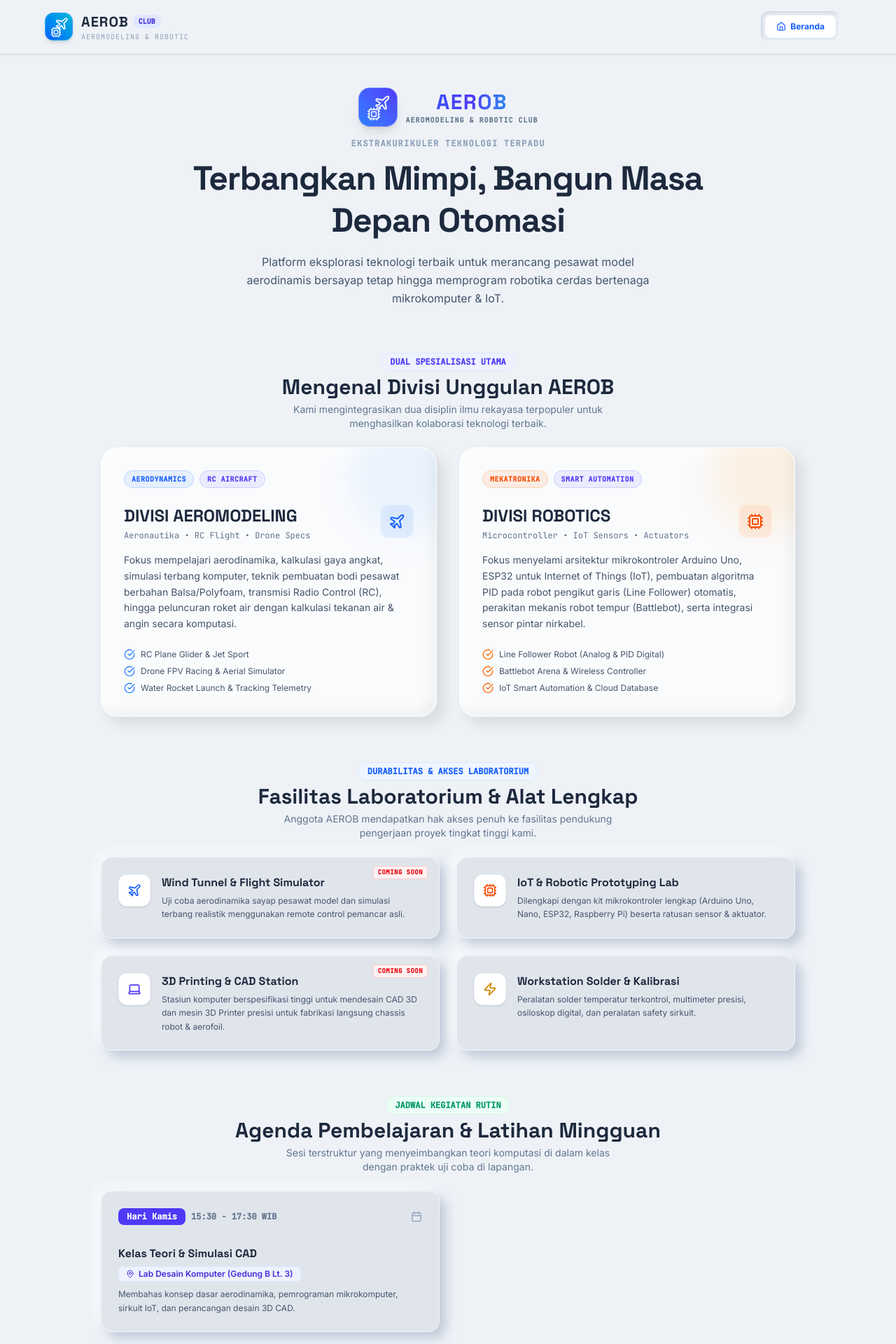
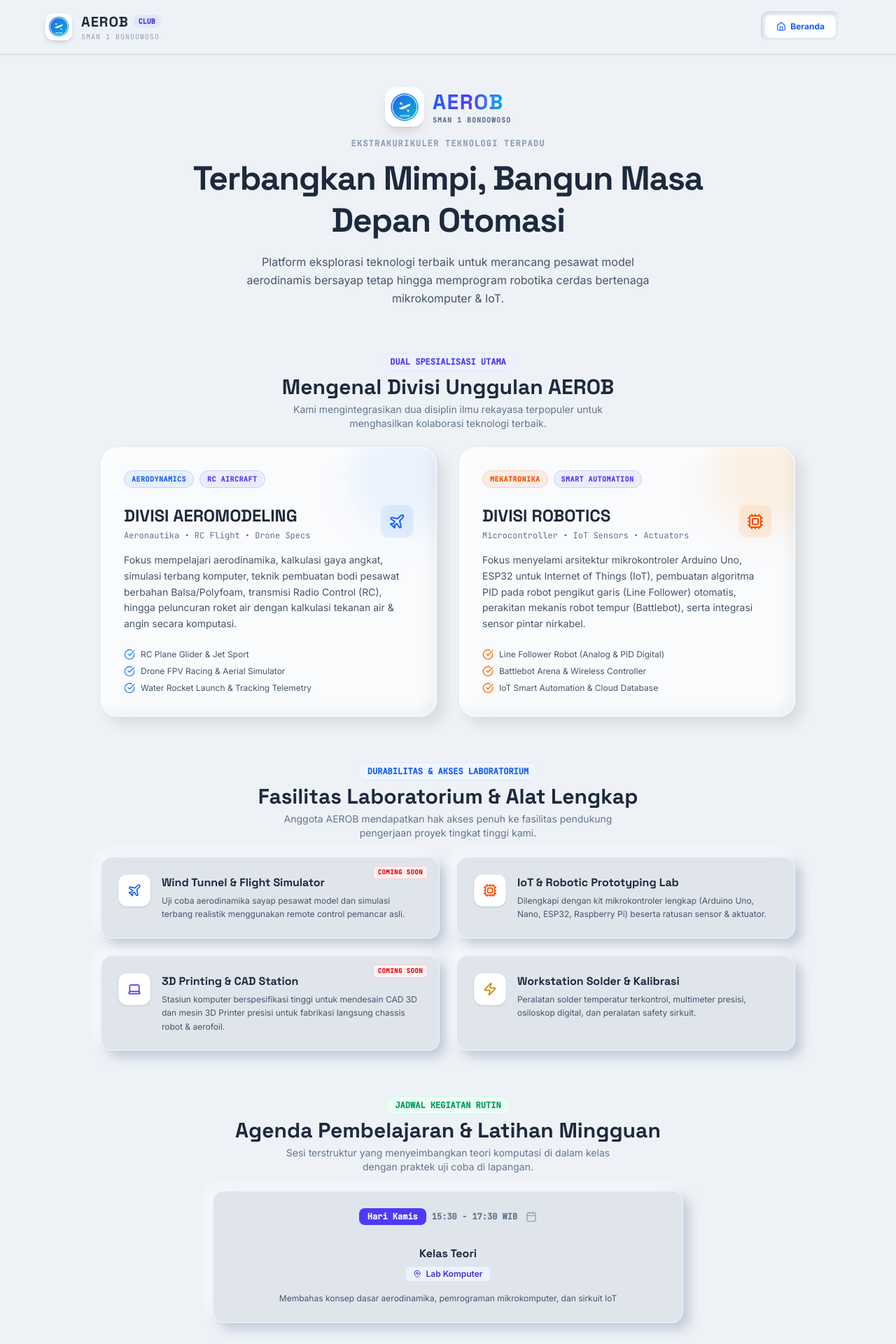
Before and after one commit to 4yikromlah/daftar_erob, a React (Vite) app: page / in a window 1280 px wide. Shown: the top 1920 px of the page at 70% size. Built offline with nearby package versions, Linux system fonts and the light colour scheme; no server answers.

Commit message:
feat: update branding to SMAN 1 Bondowoso
Rebrand the application settings, registration forms, and PDF exports to reflect the transition from Malang to SMAN 1 Bondowoso. Added functionality to remove logos in the admin panel.

```diff
--- a/src/App.tsx
+++ b/src/App.tsx
@@ -123,12 +123,19 @@ export default function App() {
   const [isAdminLoginOpen, setIsAdminLoginOpen] = useState(false);
   const [isAdminLoggedIn, setIsAdminLoggedIn] = useState(false);
 
+  // Load initial Kop Config from LocalStorage or default
   const [kopConfig, setKopConfig] = useState<KopConfig>(() => {
     if (typeof window !== 'undefined') {
       const stored = localStorage.getItem(LOCAL_STORAGE_KOP_KEY);
       if (stored) {
         try {
-          return JSON.parse(stored);
+          const parsed = JSON.parse(stored);
+          return {
+            ...parsed,
+            schoolLogo: '', // Clear school logo as requested
+            kopLine2: parsed.kopLine2?.includes('MALANG') ? 'KLUB AEROMODELING & ROBOTIKA (AEROB) BONDOWOSO' : (parsed.kopLine2 || 'KLUB AEROMODELING & ROBOTIKA (AEROB) BONDOWOSO'),
+            kopLine3: 'SMAN 1 BONDOWOSO'
+          };
         } catch (e) {
           console.error('Failed to parse kop config', e);
         }
@@ -138,9 +145,9 @@ export default function App() {
       orgLogo: '',
       schoolLogo: '',
       kopLine1: 'ORGANISASI INTRA SEKOLAH (OSIS) / KLUB EKSTRAKURIKULER',
-      kopLine2: 'KLUB AEROMODELING & ROBOTIKA (AEROB) MALANG',
-      kopLine3: 'SEKOLAH MENENGAH ATAS NEGERI 3 MALANG',
-      kopLine4: 'Sekretariat: Jl. Tugu No. 18, Malang, Jawa Timur. Telp/WA: 081234567890'
+      kopLine2: 'KLUB AEROMODELING & ROBOTIKA (AEROB) BONDOWOSO',
+      kopLine3: 'SMAN 1 BONDOWOSO',
+      kopLine4: 'Sekretariat: SMAN 1 Bondowoso, Jawa Timur'
     };
   });
 
@@ -151,19 +158,16 @@ export default function App() {
     return (import.meta as any).env.VITE_SHEETS_API_URL || '';
   });
 
-  // Generate logos on mount if missing
+  // Generate org logo on mount if missing
   useEffect(() => {
-    if (!kopConfig.orgLogo || !kopConfig.schoolLogo) {
-      const defaultOrg = generateAerobLogo();
-      const defaultSchool = generateSchoolLogo();
     const updated = {
       ...kopConfig,
-        orgLogo: kopConfig.orgLogo || defaultOrg,
-        schoolLogo: kopConfig.schoolLogo || defaultSchool
+      orgLogo: kopConfig.orgLogo || generateAerobLogo(),
+      schoolLogo: '',
+      kopLine3: 'SMAN 1 BONDOWOSO'
     };
     setKopConfig(updated);
     localStorage.setItem(LOCAL_STORAGE_KOP_KEY, JSON.stringify(updated));
-    }
   }, []);
 
   const handleUpdateKopConfig = (newConfig: KopConfig) => {
@@ -232,17 +236,39 @@ export default function App() {
         <div className="max-w-6xl mx-auto flex flex-col md:flex-row items-center justify-between gap-4">
 
           {/* Organization Logo Identity */}
-          <div className="flex items-center gap-3 cursor-pointer" onClick={() => setActiveTab('beranda')}>
+          <div className="flex items-center gap-3 cursor-pointer group" onClick={() => setActiveTab('beranda')}>
+            <div className="flex items-center gap-2">
+              {kopConfig.schoolLogo && (
+                <img
+                  src={kopConfig.schoolLogo}
+                  alt="Logo Sekolah"
+                  className="w-10 h-10 object-contain rounded-xl bg-white/90 p-1 shadow-md border border-slate-200/80 group-hover:scale-105 transition-all duration-300"
+                  referrerPolicy="no-referrer"
+                />
+              )}
+              {kopConfig.orgLogo && (
+                <img
+                  src={kopConfig.orgLogo}
+                  alt="Logo Organisasi"
+                  className="w-10 h-10 object-contain rounded-xl bg-white/90 p-1 shadow-md border border-slate-200/80 group-hover:scale-105 transition-all duration-300"
+                  referrerPolicy="no-referrer"
+                />
+              )}
+              {!kopConfig.schoolLogo && !kopConfig.orgLogo && (
                 <div className="w-10 h-10 rounded-xl bg-gradient-to-tr from-blue-600 to-cyan-500 flex items-center justify-center text-white shadow-md border border-white/20">
                   <Plane className="w-5 h-5 absolute -translate-y-1 translate-x-1" />
                   <Cpu className="w-4 h-4 absolute translate-y-2 -translate-x-1" />
+                </div>
+              )}
             </div>
             <div>
               <div className="flex items-center gap-1.5">
                 <span className="font-extrabold text-xl tracking-wider text-slate-800 font-display">AEROB</span>
                 <span className="text-[10px] bg-indigo-100 text-indigo-700 font-bold font-mono px-2 py-0.5 rounded-full">CLUB</span>
               </div>
-              <p className="text-[10px] font-mono text-slate-400 tracking-widest uppercase">Aeromodeling & Robotic</p>
+              <p className="text-[10px] font-mono text-slate-400 tracking-widest uppercase">
+                {kopConfig.kopLine3 || 'Aeromodeling & Robotic'}
+              </p>
             </div>
           </div>
 
@@ -316,6 +342,7 @@ export default function App() {
               <HeroSection
                 onOpenRegister={() => setIsRegisterOpen(true)}
                 onOpenAdminLogin={() => setIsAdminLoginOpen(true)}
+                kopConfig={kopConfig}
               />
             </motion.div>
           )}
@@ -347,11 +374,10 @@ export default function App() {
       <footer className="bg-[#eef2f7] border-t border-slate-200/50 py-8 px-6 text-center text-slate-500">
         <div className="max-w-4xl mx-auto flex flex-col md:flex-row items-center justify-between gap-4">
           <div className="text-left text-xs md:text-sm">
-            <p className="font-bold text-slate-700">AEROB (Aeromodeling & Robotic Club)</p>
-            <p className="text-slate-400 mt-1">Gedung Pusat Kreativitas Mahasiswa, Kavling Dirgantara No. 12</p>
+            <p className="font-bold text-slate-700">AEROB (Aeromodeling & Robotic)</p>
           </div>
           <div className="text-xs text-slate-400 font-mono">
-            © 2026 AEROB. All Rights Reserved. Crafted with React & Tailwind CSS.
+            © 2026 AEROB
           </div>
         </div>
       </footer>
--- a/src/components/AdminPanel.tsx
+++ b/src/components/AdminPanel.tsx
@@ -90,6 +90,15 @@ export default function AdminPanel({
     triggerSuccess(`Logo ${type === 'org' ? 'Organisasi' : 'Sekolah'} berhasil di-reset ke default!`);
   };
 
+  const handleRemoveLogo = (type: 'org' | 'school') => {
+    if (type === 'org') {
+      onUpdateKopConfig({ ...kopConfig, orgLogo: '' });
+    } else {
+      onUpdateKopConfig({ ...kopConfig, schoolLogo: '' });
+    }
+    triggerSuccess(`Logo ${type === 'org' ? 'Organisasi' : 'Sekolah'} berhasil dihapus!`);
+  };
+
   const handleSaveKopConfig = (e: React.FormEvent) => {
     e.preventDefault();
     onUpdateKopConfig({
@@ -110,9 +119,9 @@ export default function AdminPanel({
         orgLogo: defaultOrg,
         schoolLogo: defaultSchool,
         kopLine1: 'ORGANISASI INTRA SEKOLAH (OSIS) / KLUB EKSTRAKURIKULER',
-        kopLine2: 'KLUB AEROMODELING & ROBOTIKA (AEROB) MALANG',
-        kopLine3: 'SEKOLAH MENENGAH ATAS NEGERI 3 MALANG',
-        kopLine4: 'Sekretariat: Jl. Tugu No. 18, Malang, Jawa Timur. Telp/WA: 081234567890'
+        kopLine2: 'KLUB AEROMODELING & ROBOTIKA (AEROB) BONDOWOSO',
+        kopLine3: 'SMAN 1 BONDOWOSO',
+        kopLine4: 'Sekretariat: SMAN 1 Bondowoso, Jawa Timur'
       });
       triggerSuccess('Konfigurasi KOP berhasil di-reset!');
     }
@@ -770,6 +779,14 @@ function doGet(e) {
                       >
                         <RotateCcw className="w-4 h-4" />
                       </button>
+                      <button
+                        type="button"
+                        onClick={() => handleRemoveLogo('org')}
+                        className="p-2 border border-rose-200 text-rose-500 hover:text-rose-600 rounded-lg hover:bg-rose-50 transition-all cursor-pointer"
+                        title="Hapus logo"
+                      >
+                        <Trash2 className="w-4 h-4" />
+                      </button>
                     </div>
                     <p className="text-[10px] text-slate-400">File maksimal 1MB, format transparan direkomendasikan.</p>
                   </div>
@@ -805,6 +822,14 @@ function doGet(e) {
                         title="Reset ke logo default"
                       >
                         <RotateCcw className="w-4 h-4" />
+                      </button>
+                      <button
+                        type="button"
+                        onClick={() => handleRemoveLogo('school')}
+                        className="p-2 border border-rose-200 text-rose-500 hover:text-rose-600 rounded-lg hover:bg-rose-50 transition-all cursor-pointer"
+                        title="Hapus logo"
+                      >
+                        <Trash2 className="w-4 h-4" />
                       </button>
                     </div>
                     <p className="text-[10px] text-slate-400">File maksimal 1MB, format transparan direkomendasikan.</p>
@@ -1018,13 +1043,13 @@ function doGet(e) {
                       {localKop1 || 'ORGANISASI INTRA SEKOLAH (OSIS) / KLUB EKSTRAKURIKULER'}
                     </div>
                     <div className="text-[12px] font-extrabold text-slate-900 leading-tight uppercase mt-0.5">
-                      {localKop2 || 'KLUB AEROMODELING & ROBOTIKA (AEROB) MALANG'}
+                      {localKop2 || 'KLUB AEROMODELING & ROBOTIKA (AEROB) BONDOWOSO'}
                     </div>
                     <div className="text-[11px] font-bold text-slate-800 leading-tight mt-0.5">
-                      {localKop3 || 'SEKOLAH MENENGAH ATAS NEGERI 3 MALANG'}
+                      {localKop3 || 'SMAN 1 BONDOWOSO'}
                     </div>
                     <div className="text-[8px] text-slate-400 mt-1 leading-relaxed">
-                      {localKop4 || 'Sekretariat: Jl. Tugu No. 18, Malang, Jawa Timur. Telp/WA: 081234567890'}
+                      {localKop4 || 'Sekretariat: SMAN 1 Bondowoso, Jawa Timur'}
                     </div>
                   </div>
 
@@ -1124,7 +1149,7 @@ function doGet(e) {
                     {/* Siswa Column */}
                     <div className="text-center flex flex-col items-center">
                       <div className="invisible select-none leading-normal">
-                        Malang, {new Date().toLocaleDateString('id-ID', { year: 'numeric', month: 'long', day: 'numeric' })}
+                        Bondowoso, {new Date().toLocaleDateString('id-ID', { year: 'numeric', month: 'long', day: 'numeric' })}
                       </div>
                       <div className="text-slate-800 font-medium">Siswa Pendaftar,</div>
                       {/* Generous space for signing */}
@@ -1137,7 +1162,7 @@ function doGet(e) {
                     {/* Orang Tua / Wali Column */}
                     <div className="text-center flex flex-col items-center">
                       <div className="text-slate-600 leading-normal">
-                        Malang, {new Date().toLocaleDateString('id-ID', { year: 'numeric', month: 'long', day: 'numeric' })}
+                        Bondowoso, {new Date().toLocaleDateString('id-ID', { year: 'numeric', month: 'long', day: 'numeric' })}
                       </div>
                       <div className="text-slate-800 font-medium">Orang Tua / Wali,</div>
                       {/* Generous space for signing */}
--- a/src/components/HeroSection.tsx
+++ b/src/components/HeroSection.tsx
@@ -5,14 +5,15 @@ import {
   Laptop, Sparkles, MessageCircle, ChevronDown, Check, ArrowRight
 } from 'lucide-react';
 import { useState } from 'react';
-import { DivisionType } from '../types';
+import { DivisionType, KopConfig } from '../types';
 
 interface HeroSectionProps {
   onOpenRegister: () => void;
   onOpenAdminLogin: () => void;
+  kopConfig?: KopConfig;
 }
 
-export default function HeroSection({ onOpenRegister, onOpenAdminLogin }: HeroSectionProps) {
+export default function HeroSection({ onOpenRegister, onOpenAdminLogin, kopConfig }: HeroSectionProps) {
   const [activeFaq, setActiveFaq] = useState<number | null>(null);
 
   const toggleFaq = (index: number) => {
@@ -48,9 +49,9 @@ export default function HeroSection({ onOpenRegister, onOpenAdminLogin }: HeroSe
     {
       day: "Kamis",
       time: "15:30 - 17:30 WIB",
-      type: "Kelas Teori & Simulasi CAD",
-      place: "Lab Desain Komputer (Gedung B Lt. 3)",
-      desc: "Membahas konsep dasar aerodinamika, pemrograman mikrokomputer, sirkuit IoT, dan perancangan desain 3D CAD."
+      type: "Kelas Teori",
+      place: "Lab Komputer",
+      desc: "Membahas konsep dasar aerodinamika, pemrograman mikrokomputer, dan sirkuit IoT"
     }
   ];
 
@@ -58,10 +59,6 @@ export default function HeroSection({ onOpenRegister, onOpenAdminLogin }: HeroSe
     {
       question: "Apakah saya harus memiliki latar belakang pemrograman atau kedirgantaraan?",
       answer: "Sama sekali tidak! AEROB dirancang terbuka bagi pemula. Kami memiliki silabus dasar mingguan yang membimbing Anda mulai dari nol—dari memegang solder & mengunggah kode pertama Anda, hingga merakit sasis pesawat model mandiri."
-    },
-    {
-      question: "Apakah komponen praktek robotika & pesawat disediakan secara gratis?",
-      answer: "Ya! Semua peralatan penunjang utama seperti kit Arduino, sensor sirkuit, baterai LiPo, 3D printer, balsa wood, dan remote control pemancar disediakan oleh klub di laboratorium pengerjaan."
     },
     {
       question: "Bagaimana proses seleksi penerimaan anggota baru?",
@@ -85,7 +82,31 @@ export default function HeroSection({ onOpenRegister, onOpenAdminLogin }: HeroSe
         className="flex flex-col items-center justify-center text-center max-w-3xl mx-auto"
       >
         <div className="flex items-center gap-3 mb-4">
-          {/* AEROB Logo Icon (Claymorphic Style) */}
+          {/* AEROB & School Logos */}
+          {kopConfig?.schoolLogo || kopConfig?.orgLogo ? (
+            <div className="flex items-center gap-2.5">
+              {kopConfig.schoolLogo && (
+                <div className="relative group">
+                  <img
+                    src={kopConfig.schoolLogo}
+                    alt="Logo Sekolah"
+                    className="w-14 h-14 object-contain rounded-2xl bg-white p-1.5 shadow-lg border border-white/80 hover:scale-105 transition-all duration-300"
+                    referrerPolicy="no-referrer"
+                  />
+                </div>
+              )}
+              {kopConfig.orgLogo && (
+                <div className="relative group">
+                  <img
+                    src={kopConfig.orgLogo}
+                    alt="Logo Organisasi"
+                    className="w-14 h-14 object-contain rounded-2xl bg-white p-1.5 shadow-lg border border-white/80 hover:scale-105 transition-all duration-300"
+                    referrerPolicy="no-referrer"
+                  />
+                </div>
+              )}
+            </div>
+          ) : (
             <div className="w-14 h-14 rounded-2xl bg-gradient-to-tr from-blue-500 to-indigo-600 flex items-center justify-center text-white shadow-lg border border-white/30 relative overflow-hidden group">
               <motion.div
                 animate={{ rotate: 360 }}
@@ -95,12 +116,13 @@ export default function HeroSection({ onOpenRegister, onOpenAdminLogin }: HeroSe
               <Plane className="w-6 h-6 absolute -translate-y-1.5 translate-x-1.5 text-white/95" />
               <Cpu className="w-5 h-5 absolute translate-y-2.5 -translate-x-1.5 text-white/90" />
             </div>
-          <div>
+          )}
+          <div className="text-left">
             <h1 className="text-3xl font-extrabold tracking-wider bg-gradient-to-r from-blue-600 via-indigo-600 to-cyan-500 bg-clip-text text-transparent font-display">
               AEROB
             </h1>
             <p className="text-[10px] font-mono uppercase tracking-widest text-slate-500 font-bold">
-              Aeromodeling & Robotic Club
+              {kopConfig?.kopLine3 || 'SMAN 1 BONDOWOSO'}
             </p>
           </div>
         </div>
@@ -274,7 +296,7 @@ export default function HeroSection({ onOpenRegister, onOpenAdminLogin }: HeroSe
       </div>
 
       {/* Schedule Section */}
-      <div className="space-y-6">
+      <div className="space-y-6 max-w-3xl mx-auto">
         <div className="text-center">
           <span className="text-xs font-mono font-bold text-emerald-600 bg-emerald-50 px-3 py-1 rounded-full border border-emerald-100">
             JADWAL KEGIATAN RUTIN
@@ -287,10 +309,11 @@ export default function HeroSection({ onOpenRegister, onOpenAdminLogin }: HeroSe
           </p>
         </div>
 
-        <div className="grid grid-cols-1 md:grid-cols-2 gap-6">
+        <div className="flex justify-center w-full">
+          <div className={`grid gap-6 w-full mx-auto ${schedules.length === 1 ? 'max-w-2xl' : 'grid-cols-1 md:grid-cols-2'}`}>
             {schedules.map((sch, idx) => (
-            <div key={idx} className="neu-flat p-6 rounded-2xl border border-white/60 space-y-4">
-              <div className="flex items-center justify-between border-b pb-3 border-slate-200/60">
+              <div key={idx} className="neu-flat p-6 rounded-2xl border border-white/60 space-y-4 flex flex-col items-center text-center">
+              <div className="flex items-center justify-center gap-3 border-b pb-3 border-slate-200/60 w-full">
                 <div className="flex items-center gap-2">
                   <div className="bg-indigo-600 text-white text-xs font-mono font-extrabold px-3 py-1 rounded-lg">
                     Hari {sch.day}
@@ -300,9 +323,9 @@ export default function HeroSection({ onOpenRegister, onOpenAdminLogin }: HeroSe
                 <Calendar className="w-4 h-4 text-slate-400" />
               </div>
 
-              <div className="space-y-1.5">
+              <div className="space-y-1.5 flex flex-col items-center text-center w-full">
                 <h4 className="font-extrabold text-slate-800 text-base font-display">{sch.type}</h4>
-                <div className="flex items-center gap-1.5 text-xs text-indigo-700 font-semibold bg-indigo-50 w-fit px-2.5 py-0.5 rounded-md border border-indigo-100">
+                <div className="flex items-center gap-1.5 text-xs text-indigo-700 font-semibold bg-indigo-50 px-2.5 py-0.5 rounded-md border border-indigo-100 mx-auto">
                   <MapPin className="w-3 h-3" /> {sch.place}
                 </div>
                 <p className="text-xs text-slate-600 mt-2 leading-relaxed">
@@ -311,6 +334,7 @@ export default function HeroSection({ onOpenRegister, onOpenAdminLogin }: HeroSe
               </div>
             </div>
           ))}
+        </div>
       </div>
     </div>
 
--- a/src/components/RegistrationForm.tsx
+++ b/src/components/RegistrationForm.tsx
@@ -196,7 +196,7 @@ export default function RegistrationForm({
       doc.setTextColor(30, 41, 59);
 
       // Date location
-      const dateStr = `Malang, ${new Date().toLocaleDateString('id-ID', { year: 'numeric', month: 'long', day: 'numeric' })}`;
+      const dateStr = `Bondowoso, ${new Date().toLocaleDateString('id-ID', { year: 'numeric', month: 'long', day: 'numeric' })}`;
       doc.text(dateStr, 150, sigY, { align: 'center' });
 
       // Labels should be in normal (regular) font-weight to match the image exactly
@@ -373,7 +373,7 @@ export default function RegistrationForm({
                     id="kelas"
                     type="text"
                     required
-                    placeholder="Contoh: XII IPA 3 atau XI Teknik Mesin"
+                    placeholder="Contoh: SMPN ........."
                     value={kelas}
                     onChange={(e) => setKelas(e.target.value)}
                     className="w-full px-4 py-3 rounded-xl text-slate-700 bg-[#edf2f8] shadow-[inset_2px_2px_4px_#d1d9e6,inset_-2px_-2px_4px_#ffffff] focus:shadow-[inset_3px_3px_6px_#b8c4d6,inset_-3px_-3px_6px_#ffffff] focus:outline-none transition-all duration-200 border border-transparent focus:border-blue-300 text-sm"
@@ -477,7 +477,7 @@ export default function RegistrationForm({
 
                 <div>
                   <label htmlFor="institution" className="block text-xs font-bold text-slate-600 uppercase tracking-wider mb-2">
-                    Asal Sekolah / Universitas / Jurusan <span className="text-red-500">*</span>
+                    Asal Sekolah <span className="text-red-500">*</span>
                   </label>
                   <input
                     id="institution"
@@ -491,53 +491,6 @@ export default function RegistrationForm({
                 </div>
               </div>
 
-              {/* Sub-division Selection (Unified Adaptive Cards with category badge indicators) */}
-              <div className="space-y-3">
-                <div className="flex flex-col sm:flex-row sm:items-center justify-between gap-1">
-                  <label className="block text-xs font-bold text-slate-600 uppercase tracking-wider">
-                    Pilih Spesialisasi / Sub-Divisi <span className="text-red-500">*</span>
-                  </label>
-                  <span className="text-[11px] text-slate-400 font-mono">
-                    Semua divisi tergabung dalam satu pendaftaran
-                  </span>
-                </div>
-                <div className="grid grid-cols-1 sm:grid-cols-2 gap-3">
-                  {allSubDivisions.map((sub) => {
-                    const isSelected = subDivision === sub.name;
-                    return (
-                      <button
-                        id={`subdiv-${sub.name.replace(/\s+/g, '-').toLowerCase()}`}
-                        key={sub.name}
-                        type="button"
-                        onClick={() => handleSelectSubDivision(sub.name, sub.division)}
-                        className={`text-left p-4 rounded-2xl border text-sm transition-all duration-300 flex flex-col justify-between min-h-[102px] relative overflow-hidden ${
-                          isSelected
-                            ? sub.division === 'Aeromodeling'
-                              ? 'bg-blue-50/90 border-blue-400 text-blue-950 shadow-md ring-2 ring-blue-300/50'
-                              : 'bg-orange-50/90 border-orange-400 text-orange-950 shadow-md ring-2 ring-orange-300/50'
-                            : 'bg-[#f4f7fa] border-slate-200 text-slate-700 hover:bg-slate-50'
-                        }`}
-                      >
-                        <div className="w-full">
-                          <div className="flex items-start justify-between gap-2 mb-1.5">
-                            <span className="font-bold text-sm leading-snug pr-14">{sub.name}</span>
-                            <span className={`text-[9px] font-mono font-bold uppercase tracking-wider px-2 py-0.5 rounded-full absolute top-3.5 right-3.5 ${
-                              sub.division === 'Aeromodeling'
-                                ? 'bg-blue-100 text-blue-700 border border-blue-200'
-                                : 'bg-orange-100 text-orange-700 border border-orange-200'
-                            }`}>
-                              {sub.division === 'Aeromodeling' ? 'Aero' : 'Robot'}
-                            </span>
-                          </div>
-                          <p className="text-[11px] text-slate-500 leading-normal">
-                            {sub.desc}
-                          </p>
-                        </div>
-                      </button>
-                    );
-                  })}
-                </div>
-              </div>
 
               {/* Experience Level */}
               <div>
```
Lines whose indentation alone changed are shown as unchanged.
